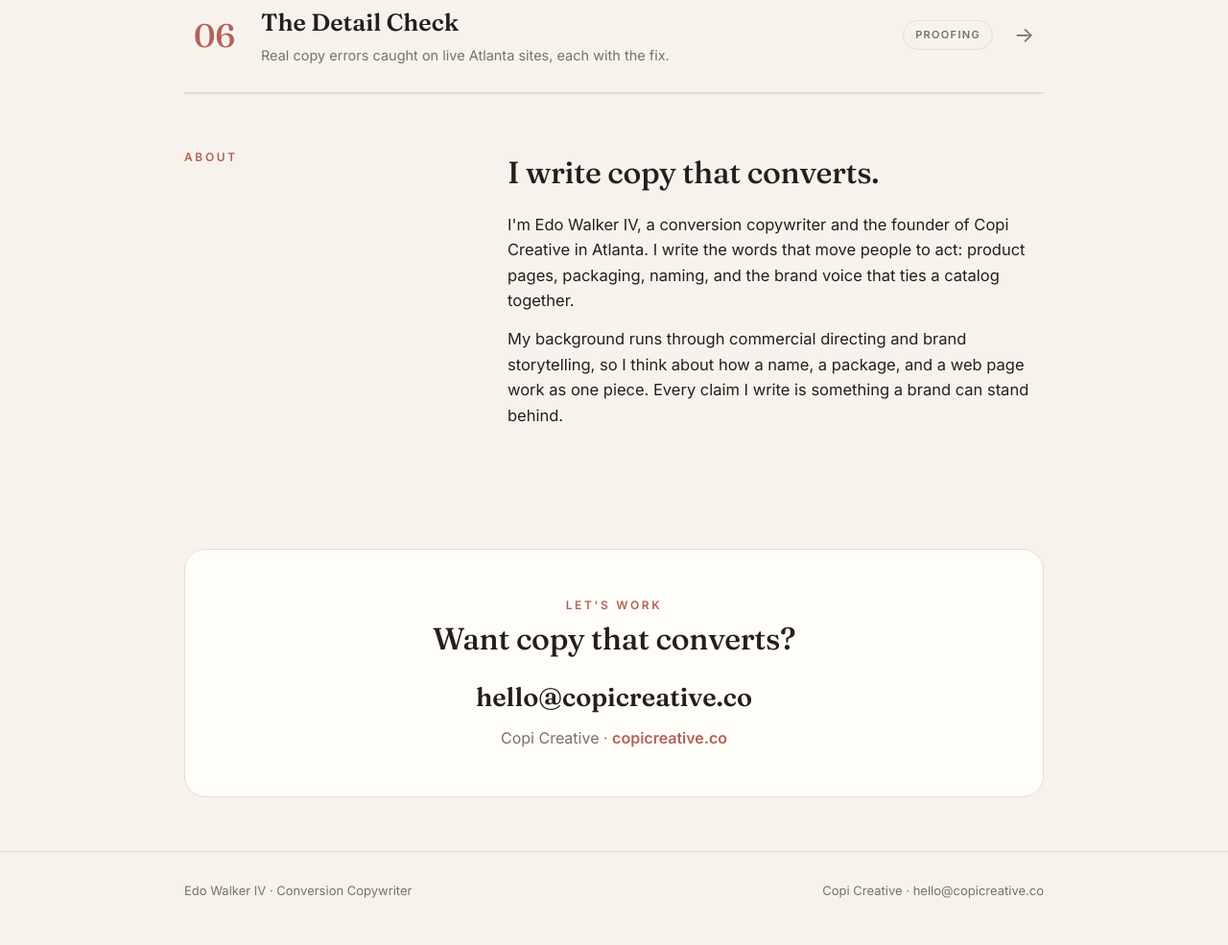
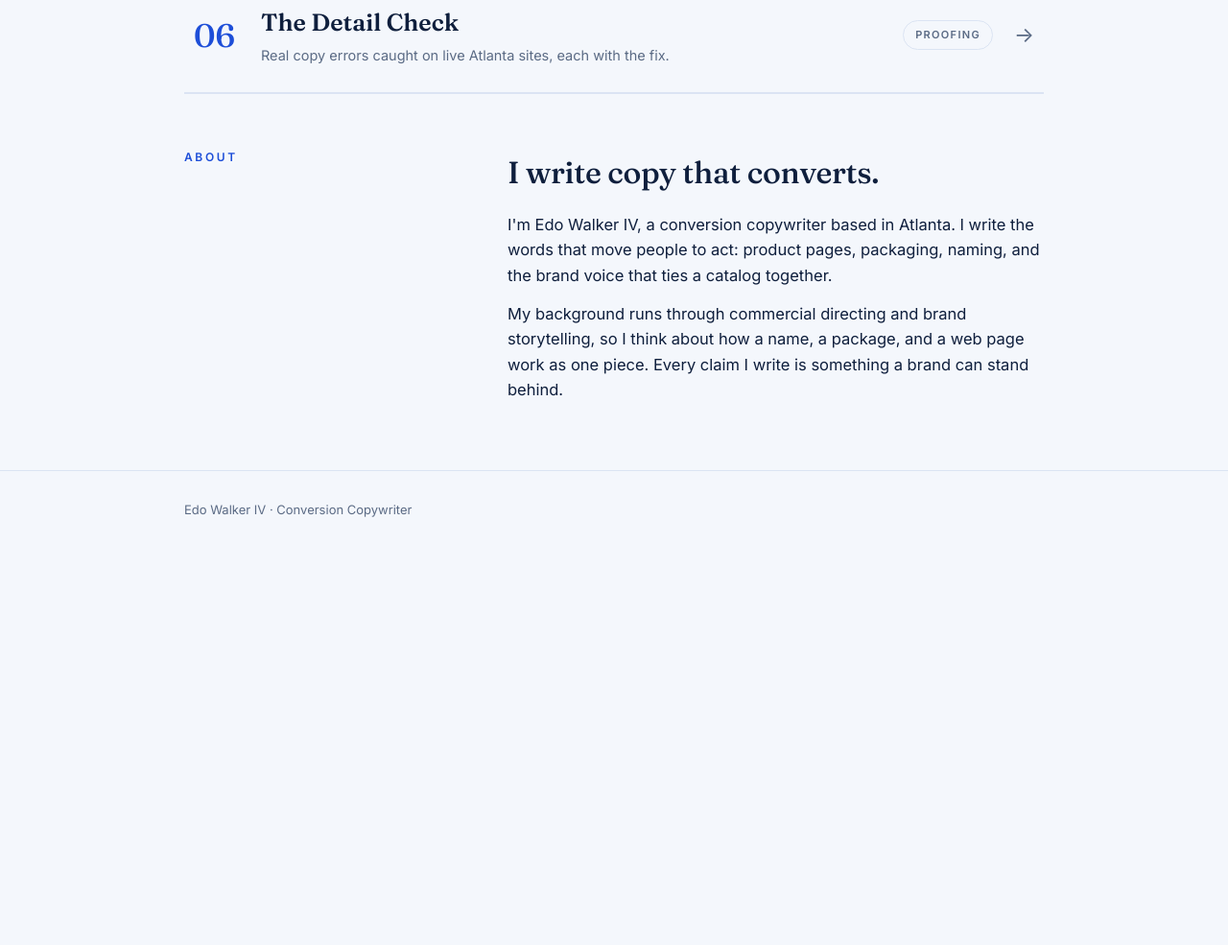
Before and after one commit to edowalker11-ux/Cloud-Whip, a plain HTML site: page index.html in a window 1280 px wide. Shown: the part 1196-2181 px from the top of the page at 96% size. After the commit the page ends 1783 px from the top, so only its background shows below. Drawn offline with Linux system fonts and the light colour scheme.

Commit message:
Add files via upload

```diff
--- a/index.html
+++ b/index.html
@@ -8,25 +8,26 @@
 <link rel="preconnect" href="https://fonts.gstatic.com" crossorigin>
 <link href="https://fonts.googleapis.com/css2?family=Fraunces:ital,opsz,wght@0,9..144,400;0,9..144,500;0,9..144,600;1,9..144,500&family=Inter:wght@400;500;600&display=swap" rel="stylesheet">
 <style>
-  /* Layout: portfolio hub — hero, numbered menu of pieces, about, contact */
+  /* Layout: portfolio hub — hero, numbered menu of pieces, about, contact. Copi Creative blue. */
   :root{
-    --paper:#f7f3ec;
-    --ink:#241f1b;
-    --muted:#7c7067;
-    --accent:#b4605a;
-    --line:#e7ddcf;
-    --card:#fffdf8;
+    --paper:#f4f7fc;
+    --ink:#0f1f3d;
+    --muted:#5b6b85;
+    --accent:#1d4ed8;
+    --accent-dk:#1e3a8a;
+    --line:#dbe4f3;
+    --card:#ffffff;
     color-scheme:light;
   }
   @media (prefers-color-scheme:dark){
     :root:not([data-theme="light"]){
-      --paper:#1b1613;--ink:#f1e9df;--muted:#a89a8e;--accent:#d98982;
-      --line:#352c25;--card:#241d18;color-scheme:dark;
+      --paper:#0b1424;--ink:#eef3fb;--muted:#9aa9c6;--accent:#6c9bf5;
+      --accent-dk:#9bbcf8;--line:#213050;--card:#121d33;color-scheme:dark;
     }
   }
   :root[data-theme="dark"]{
-    --paper:#1b1613;--ink:#f1e9df;--muted:#a89a8e;--accent:#d98982;
-    --line:#352c25;--card:#241d18;color-scheme:dark;
+    --paper:#0b1424;--ink:#eef3fb;--muted:#9aa9c6;--accent:#6c9bf5;
+    --accent-dk:#9bbcf8;--line:#213050;--card:#121d33;color-scheme:dark;
   }
   *{box-sizing:border-box;margin:0;padding:0;}
   body{
@@ -41,21 +42,18 @@
   }
   .eyebrow{font-size:12px;letter-spacing:.22em;text-transform:uppercase;color:var(--accent);font-weight:600;}
   .serif{font-family:Fraunces,Georgia,serif;}
-  /* top */
   .top{display:flex;justify-content:space-between;align-items:center;padding-block:24px;border-bottom:1px solid var(--line);flex-wrap:wrap;gap:8px;}
   .name{font-family:Fraunces,serif;font-size:19px;font-weight:600;}
   .top .role{font-size:13px;color:var(--muted);}
-  /* hero */
   .hero{padding-block:62px 44px;}
   .hero h1{font-family:Fraunces,serif;font-weight:500;font-size:clamp(38px,6.5vw,60px);line-height:1.04;letter-spacing:-.015em;text-wrap:balance;margin:16px 0 20px;max-width:14ch;}
   .hero p{font-size:18px;color:var(--muted);max-width:40ch;}
-  /* menu */
   .menu-label{padding-top:14px;padding-bottom:6px;}
   .menu{display:flex;flex-direction:column;border-top:1px solid var(--line);}
   .row{
     display:grid;grid-template-columns:auto 1fr auto auto;align-items:center;gap:22px;
     padding:26px 10px;border-bottom:1px solid var(--line);text-decoration:none;color:inherit;
-    transition:background .15s,padding .15s;
+    transition:background .15s;
   }
   .row:hover{background:var(--card);}
   .row:hover .arr{transform:translateX(5px);color:var(--accent);}
@@ -69,21 +67,14 @@
     .row{grid-template-columns:auto 1fr auto;gap:16px;padding:22px 4px;}
     .rtag{display:none;}
   }
-  /* about + contact */
   .block{padding-block:56px;}
   .block.bordered{border-top:1px solid var(--line);}
   .about{display:grid;grid-template-columns:.7fr 1.3fr;gap:36px;align-items:start;}
   @media (max-width:680px){.about{grid-template-columns:1fr;gap:16px;}}
-  .about h2,.contact h2{font-family:Fraunces,serif;font-size:clamp(24px,4vw,32px);font-weight:500;letter-spacing:-.01em;}
+  .about h2{font-family:Fraunces,serif;font-size:clamp(24px,4vw,32px);font-weight:500;letter-spacing:-.01em;}
   .about p{font-size:16.5px;color:var(--ink);margin-bottom:14px;max-width:40em;}
-  .contact{text-align:center;background:var(--card);border:1px solid var(--line);border-radius:22px;padding:48px 28px;}
-  .contact h2{margin-bottom:8px;}
-  .contact p{color:var(--muted);}
-  .em{font-family:Fraunces,serif;font-size:clamp(20px,3.6vw,27px);font-weight:600;color:var(--ink);margin:14px 0 8px;user-select:all;}
-  .contact a{color:var(--accent);text-decoration:none;font-weight:600;}
-  .contact a:hover{text-decoration:underline;}
   footer{border-top:1px solid var(--line);}
-  footer .wrap{padding-block:30px 46px;font-size:13px;color:var(--muted);display:flex;flex-wrap:wrap;gap:10px;justify-content:space-between;}
+  footer .wrap{padding-block:30px 46px;font-size:13px;color:var(--muted);}
   @media (prefers-reduced-motion:reduce){*{transition:none!important;}}</style>
 </head>
 <body>
@@ -91,7 +82,7 @@
 <div class="wrap">
   <div class="top">
     <div class="name">Edo Walker IV</div>
-    <div class="role">Conversion Copywriter · Copi Creative</div>
+    <div class="role">Conversion Copywriter</div>
   </div>
 
   <header class="hero">
@@ -145,27 +136,15 @@
       <div><div class="eyebrow">About</div></div>
       <div>
         <h2 style="margin-bottom:16px;">I write copy that converts.</h2>
-        <p>I'm Edo Walker IV, a conversion copywriter and the founder of Copi Creative in Atlanta. I write the words that move people to act: product pages, packaging, naming, and the brand voice that ties a catalog together.</p>
+        <p>I'm Edo Walker IV, a conversion copywriter based in Atlanta. I write the words that move people to act: product pages, packaging, naming, and the brand voice that ties a catalog together.</p>
         <p>My background runs through commercial directing and brand storytelling, so I think about how a name, a package, and a web page work as one piece. Every claim I write is something a brand can stand behind.</p>
       </div>
-    </div>
-  </section>
-
-  <section class="block">
-    <div class="contact">
-      <div class="eyebrow">Let's work</div>
-      <h2>Want copy that converts?</h2>
-      <div class="em">hello@copicreative.co</div>
-      <p>Copi Creative · <a href="https://www.copicreative.co" target="_blank" rel="noopener">copicreative.co</a></p>
     </div>
   </section>
 </div>
 
 <footer>
-  <div class="wrap">
-    <span>Edo Walker IV · Conversion Copywriter</span>
-    <span>Copi Creative · hello@copicreative.co</span>
-  </div>
+  <div class="wrap">Edo Walker IV · Conversion Copywriter</div>
 </footer>
 
 </body>
```
Also changed, not shown: beautysleep.html (+1 -1 lines), cloudwhip.html (+1 -1 lines), detailcheck.html (+7 -7 lines), highlandpet.html (+1 -2 lines), houseofwellness.html (+1 -2 lines), indexbeauty.html (+1 -2 lines).
